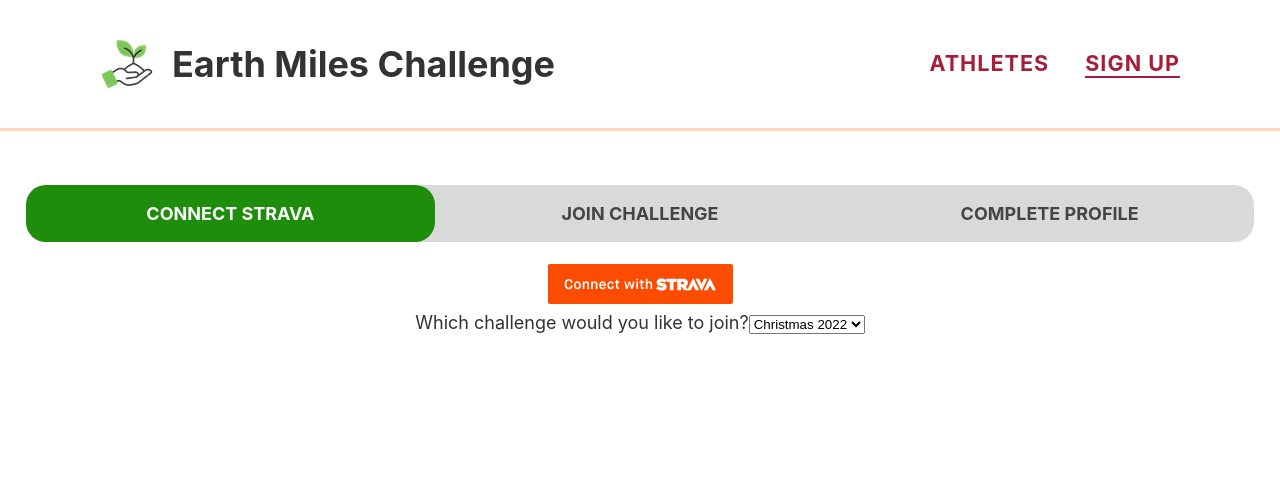
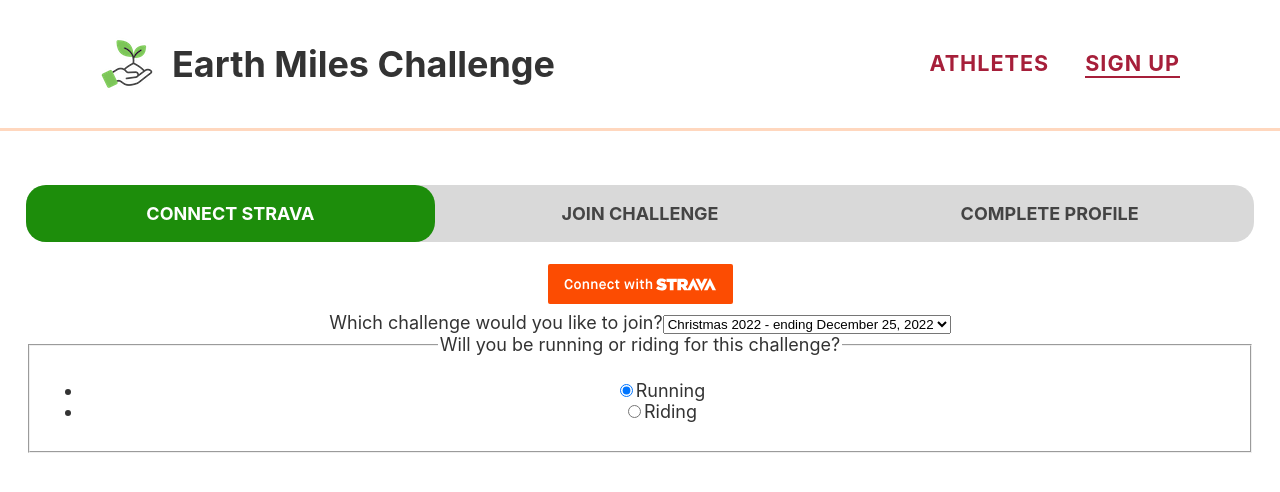
Before and after one commit to Earth-Miles-Challenge/React-Client, a React (Create React App) app: page /join in a window 1280 px wide. Shown: the top 492 px of the page. Built offline with nearby package versions, Linux system fonts and the light colour scheme.

Commit message:
Added Radio input field, needed for the Join Challenge Form (#12). Added tests for this and also updated tests for Select component to simulate user interaction.

```diff
--- a/src/components/form-fields/index.js
+++ b/src/components/form-fields/index.js
@@ -1 +1,2 @@
 export * from './select/select';
+export * from './radio/radio';
--- /dev/null
+++ b/src/components/form-fields/radio/radio.js
@@ -0,0 +1,43 @@
+import { getOptionDetails, getIdFromLabel } from 'utils/form-utils';
+
+export const Radio = props => {
+	const {
+		label,
+		value,
+		name = '',
+		id = '',
+		className = '',
+		options = [],
+		onChange
+	} = props;
+
+	const htmlId = id || getIdFromLabel(label)
+	const handleChange = e => e.target.checked && onChange(e.target.value);
+	const htmlName = name || htmlId;
+	const classes = 'radio-list ' + className;
+
+	return (
+		<fieldset className={classes}>
+			<legend>{label}</legend>
+			<ul>
+				{options.map(option => {
+					const [ optionValue, optionLabel ] = getOptionDetails(option);
+					const optionId = getIdFromLabel(optionValue);
+					return (
+						<li key={optionValue}>
+							<input type="radio"
+								key={optionId}
+								name={htmlName}
+								id={optionId}
+								value={optionValue}
+								checked={optionValue === value}
+								onChange={handleChange}
+							/>
+							<label htmlFor={optionId}>{optionLabel}</label>
+						</li>
+					)
+				})}
+			</ul>
+		</fieldset>
+	)
+}
--- a/src/components/form-fields/select/select.js
+++ b/src/components/form-fields/select/select.js
@@ -1,10 +1,4 @@
-const getOptionDetails = option => {
-	if (Array.isArray(option)) {
-		return option.length === 2 ? option : [ option[0], option[0] ];
-	} else {
-		return [option, option]
-	}
-}
+import { getOptionDetails } from 'utils/form-utils';
 
 export const Select = props => {
 	const {
--- a/src/features/users/components/join-challenge-form/join-challenge-form.js
+++ b/src/features/users/components/join-challenge-form/join-challenge-form.js
@@ -1,15 +1,31 @@
-import { Select } from 'components';
+import { useState } from 'react';
+import { Select, Radio } from 'components';
 
 const CHALLENGES = [
-	'Christmas 2022'
+	[ 'christmas-2022', 'Christmas 2022 - ending December 25, 2022' ]
 ];
 
 export const JoinChallengeForm = props => {
+
+	const [ challenge, setChallenge ] = useState('');
+	const [ activityType, setActivityType ] = useState('run');
+
 	return (
-		<Select
-			label="Which challenge would you like to join?"
-			options={CHALLENGES}
-			id="challenge"
-		/>
+		<>
+			<Select
+				label="Which challenge would you like to join?"
+				options={CHALLENGES}
+				id="challenge"
+				value={challenge}
+				onChange={setChallenge}
+			/>
+			<Radio
+				label="Will you be running or riding for this challenge?"
+				options={[['run', 'Running'], ['ride', 'Riding']]}
+				id="activity-type"
+				value={activityType}
+				onChange={setActivityType}
+			/>
+		</>
 	);
 };
--- /dev/null
+++ b/src/utils/form-utils.js
@@ -0,0 +1,9 @@
+export const getOptionDetails = option => {
+	if (Array.isArray(option)) {
+		return option.length === 2 ? option : [ option[0], option[0] ];
+	} else {
+		return [option, option]
+	}
+}
+
+export const getIdFromLabel = label => label.toLowerCase().replace(' ', '-');
```
Also changed, not shown: 2 other files (tests, documents, lock files or other folders).
